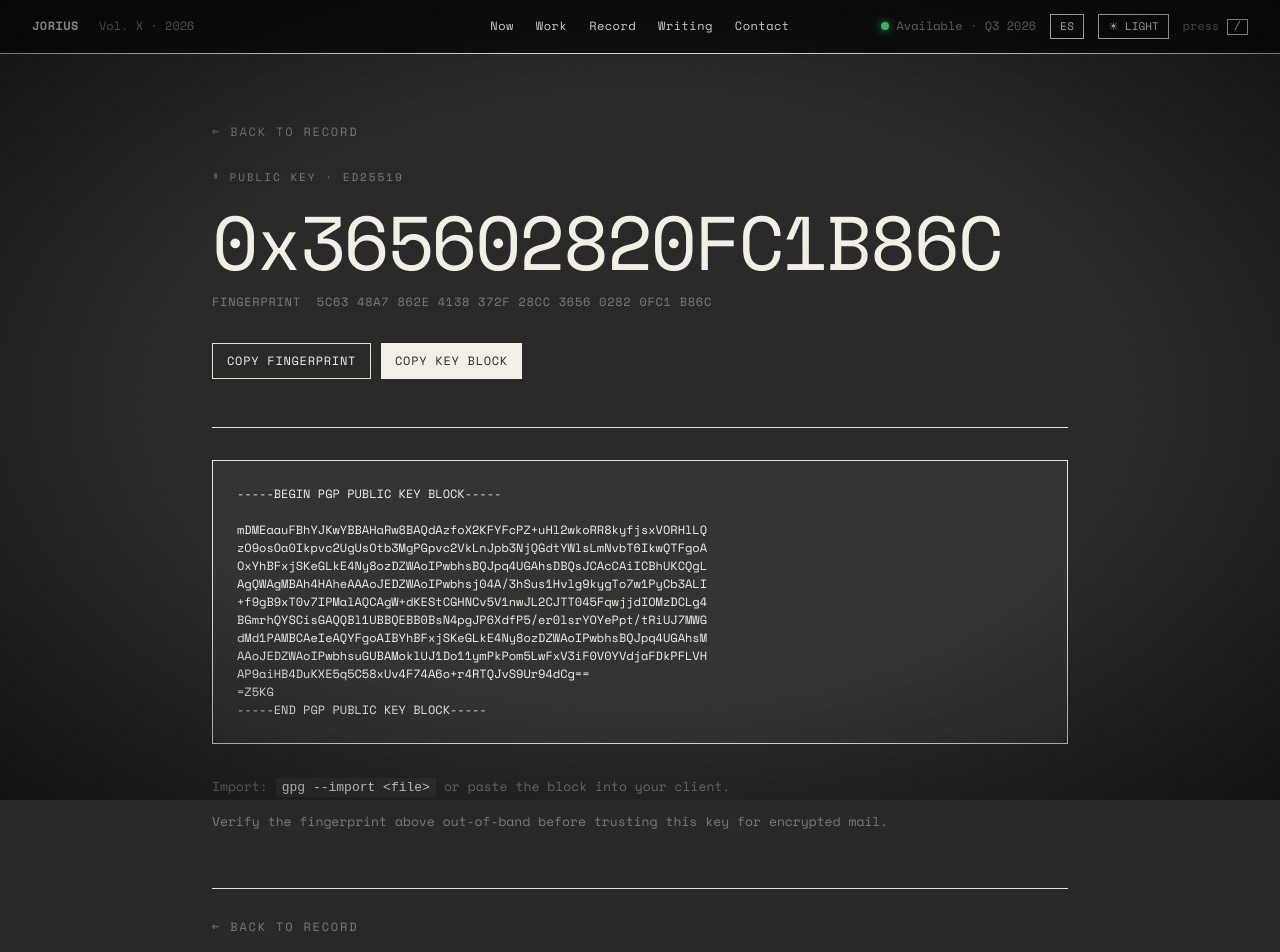
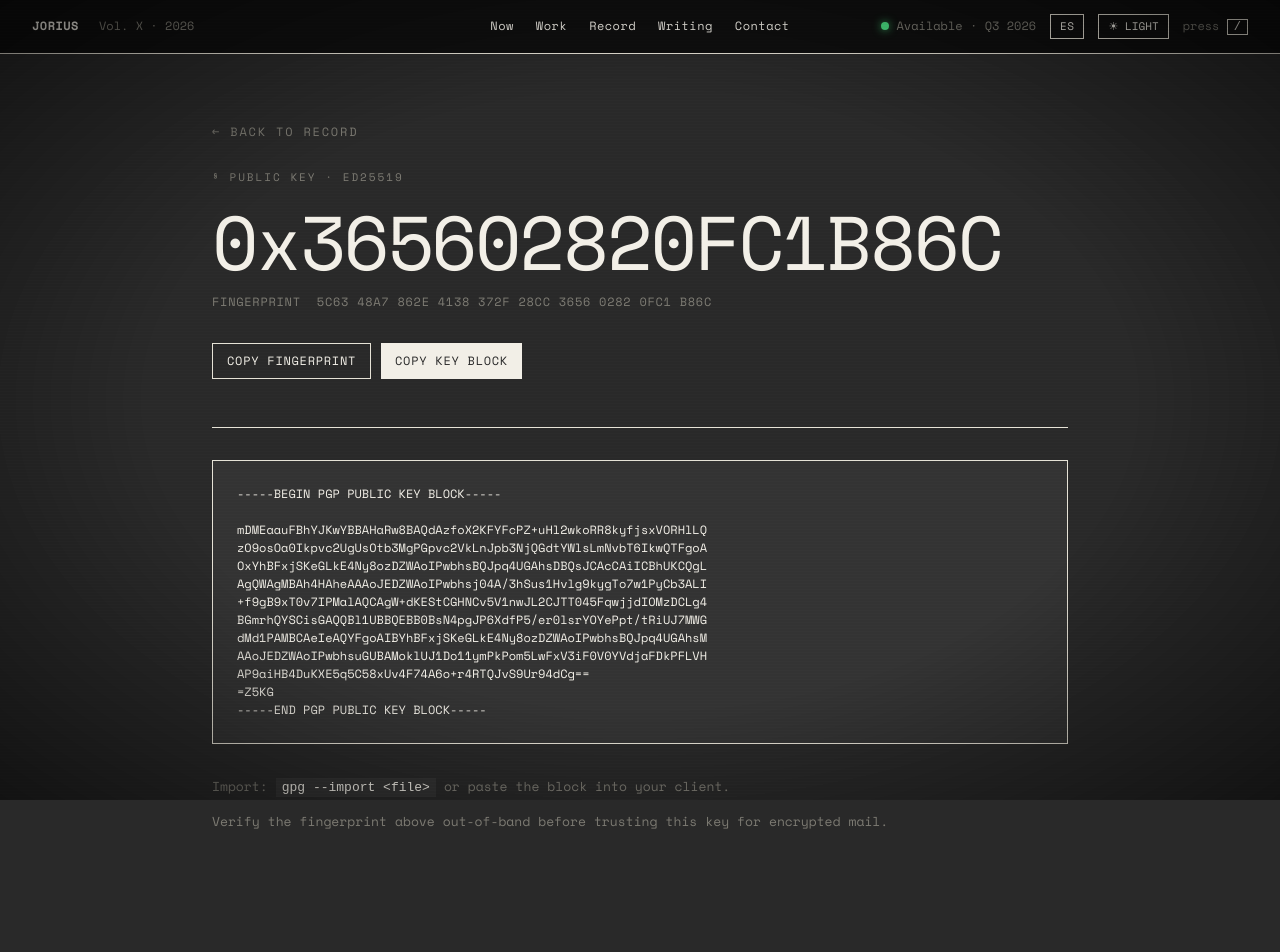
Before and after one commit to jorius/jorius.github.io, a React (Vite) app: page /pgp in a window 1280 px wide. Shown: the top 952 px of the page. After the commit the page ends 928 px from the top, so only its background shows below. Built offline with nearby package versions, Linux system fonts and the light colour scheme.

Commit message:
Remove duplicate back-link at bottom of PGP page

```diff
--- a/src/pages/Pgp.tsx
+++ b/src/pages/Pgp.tsx
@@ -173,21 +173,6 @@ const Pgp = (): React.ReactElement => {
             Verify the fingerprint above out-of-band before trusting this key for encrypted mail.
           </p>
         </Reveal>
-
-        <Reveal delay={560} style={{ marginTop: 56, borderTop: `1px solid ${t.rule}`, paddingTop: 24 }}>
-          <Link
-            to="/"
-            style={{
-              fontSize: 12,
-              color: t.dim,
-              letterSpacing: '0.15em',
-              textTransform: 'uppercase',
-              textDecoration: 'none',
-            }}
-          >
-            {tr('directionB.read.back')}
-          </Link>
-        </Reveal>
       </article>
 
       <ScanLines />
```
